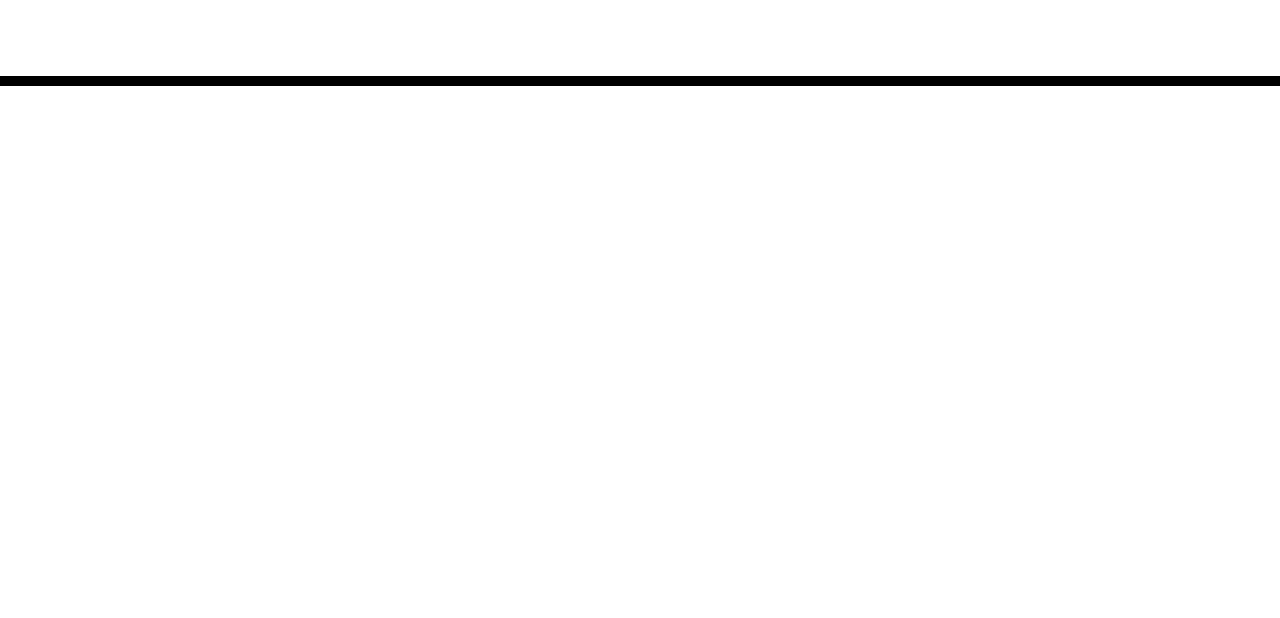
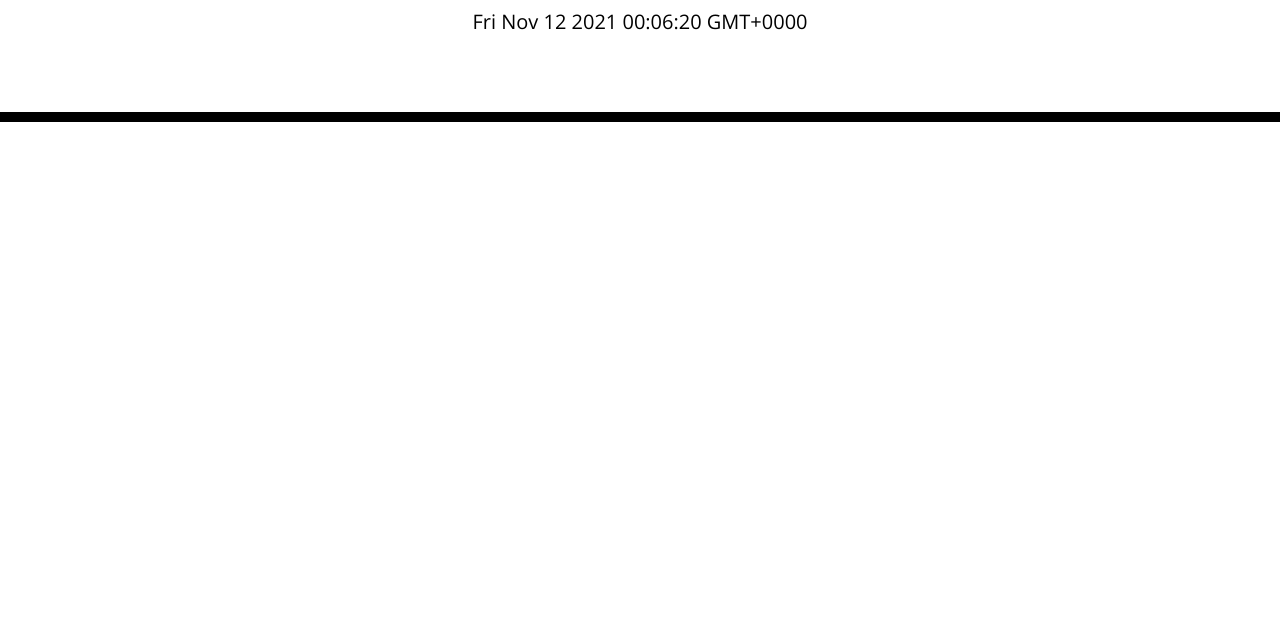
Before and after one commit to KrisSmith7/workday-scheduler, a plain HTML site: page Develop/index.html in a window 1280 px wide. Shown: the part 182-800 px from the top of the page. Drawn offline with nearby package versions, Linux system fonts and the light colour scheme.

Commit message:
displays date at top of page

```diff
--- a/Develop/index.html
+++ b/Develop/index.html
@@ -26,7 +26,7 @@
     <header class="jumbotron">
       <h1 class="display-3">Work Day Scheduler</h1>
       <p class="lead">A simple calendar app for scheduling your work day</p>
-      <p id="currentDay" class="lead"></p>
+      <p id="currentDay" class="lead"><!--displays current day/time--></p>
     </header>
     <div class="container">
       <!-- Timeblocks go here -->
@@ -34,5 +34,6 @@
 
     <script src="https://code.jquery.com/jquery-3.4.1.min.js"></script>
     <script src="https://cdnjs.cloudflare.com/ajax/libs/moment.js/2.24.0/moment.min.js"></script>
+    <script src="./script.js"></script>
   </body>
 </html>
--- /dev/null
+++ b/Develop/script.js
@@ -0,0 +1,34 @@
+/*GIVEN I am using a daily planner to create a schedule
+WHEN I open the planner
+THEN the current day is displayed at the top of the calendar
+*/
+var dayContainer = document.getElementById("currentDay");
+var currentDay = moment().date(Number);
+
+var displayDate = function () {
+    dayContainer.textContent = currentDay;
+
+}
+
+
+/*
+
+WHEN I scroll down
+THEN I am presented with time blocks for standard business hours
+
+
+WHEN I view the time blocks for that day
+THEN each time block is color-coded to indicate whether it is in the past, present, or future
+
+
+WHEN I click into a time block
+THEN I can enter an event
+
+WHEN I click the save button for that time block
+THEN the text for that event is saved in local storage
+
+
+WHEN I refresh the page
+THEN the saved events persist*/
+
+displayDate();
```
